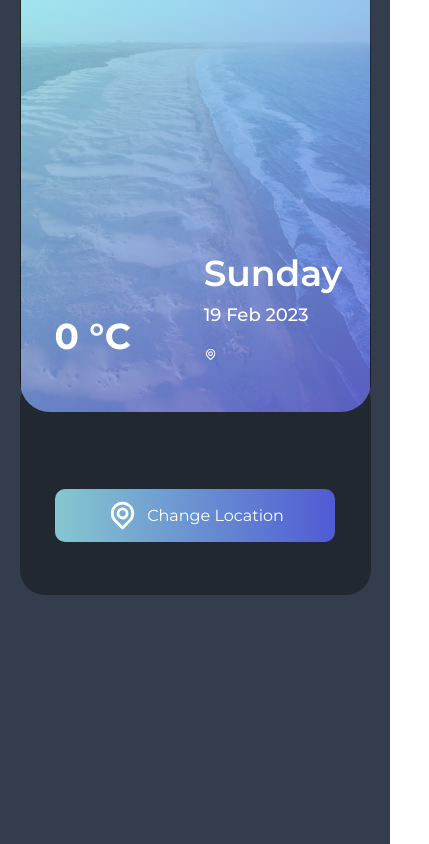
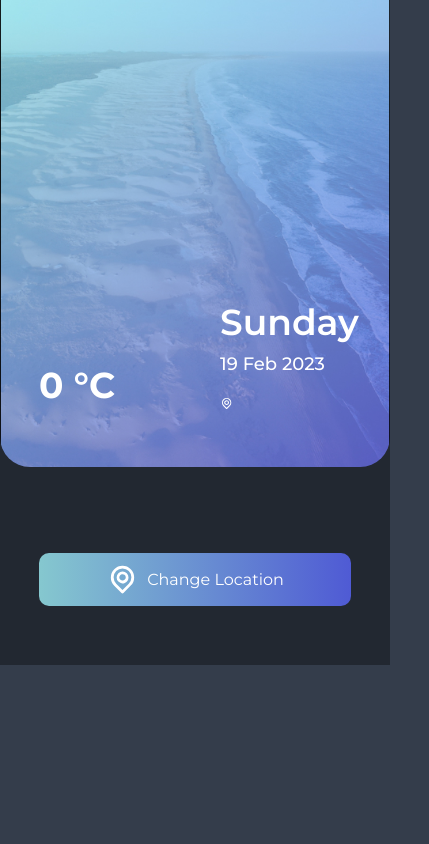
Before and after one commit to KozerT/weatherapp-react-exam, a React (Create React App) app: page / in a window 390 px wide. Shown: the whole page, 429 px wide, since content can reach past the window. Built offline with nearby package versions, Linux system fonts and the light colour scheme; no server answers.

Commit message:
background fixed

```diff
--- a/src/App.css
+++ b/src/App.css
@@ -1,11 +1,10 @@
-
 .app-wrapper {
-  background-color: #343D4B;
-  flex-direction: column;
-  min-height: 100vh;
+  display: flex;
+  align-items: center;
+  justify-content: center;
+  height: 100vh;
+  width: 100vw;
 }
-
-
 
 .left-box {
   background-image: url("./assets/LeftBoxBackgound.jpg");
@@ -15,7 +14,6 @@
   border-radius: 30px;
   position: relative;
 }
-
 
 .left_top {
   position: absolute;
@@ -92,11 +90,19 @@
   margin-bottom: 1rem;
 }
 
-@media only screen and (max-width: 370px) {
+@media only screen and (max-width: 768px) {
+
+
+  .text-collapsed {
+    display: flex;
+    flex-direction: column;
+    width: 80%;
+  }
+
   .box-container {
     display: block;
     height: 100vh;
-    width: 90%;
+    width: 100%;
     margin-left: 0;
     justify-content: center;
     align-items: center;
@@ -108,56 +114,19 @@
   }
 
   .left-box {
-    height: 100%;
-    position: relative;
-    margin-bottom: -10%;
-    margin-top: 20px;
-    z-index: 1;
-    justify-content: center;
-
-  }
-
-}
-
-
-
-
-@media only screen and (max-width: 768px) {
-
-  .text-collapsed{
-    display: flex;
-    flex-direction: column;
-    width: 80%;
-  }
-
-  .box-container {
-    display: block;
-    height: 100vh;
-    width: 90%;
-    margin-left: 0;
-    justify-content: center;
-    align-items: center;
-  }
-
-  .left-box,
-  .right-box {
-    width: 100%;
-  }
-
-  .left-box {
-    height: 53%;
+    height: 60%;
     position: relative;
     margin-bottom: -10%;
     margin-top: -10%;
     z-index: 1;
     justify-content: center;
-
   }
 
   .right-box {
     height: auto;
     justify-content: space-between;
     padding-top: 12%;
+    border-radius: 0;
   }
 
   .right_top {
@@ -196,9 +165,9 @@
     margin-bottom: 15%;
   }
 
- .card-wrap{
-  margin-top: 10% ;
- }
+  .card-wrap {
+    margin-top: 10%;
+  }
 
   .left_bottom,
   .right_bottom,
--- a/src/components/Home.js
+++ b/src/components/Home.js
@@ -38,7 +38,7 @@ const HomeComponents = () => {
 
   return (
     <>
-       <div className="flex items-center justify-center flex-grow app-wrapper">
+       <div className="app-wrapper">
         <div className="flex items-center w-1/2 sm:w-7/12 md:w-8/12 box-container ">
           <LeftBoxItems
             location={meteorologyComponents?.name ?? ""}
--- a/src/index.css
+++ b/src/index.css
@@ -13,6 +13,7 @@
     html {
         font-family: 'Montserrat', sans-serif;
         color: #FFFFFF;
+        background-color: #343d4b;
 
     }
 }
```
